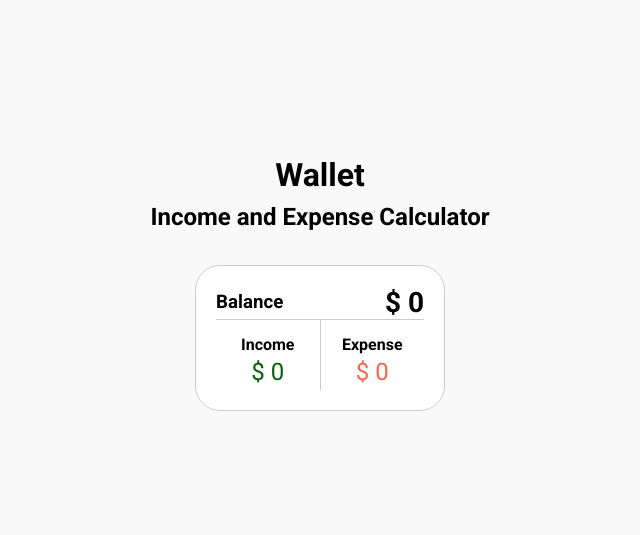
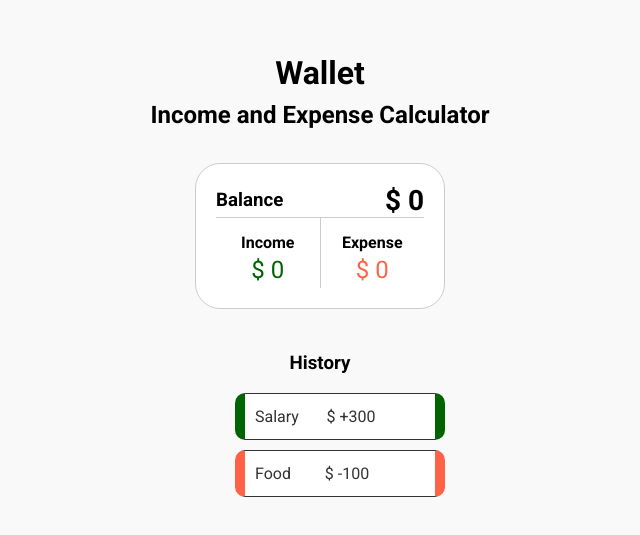
Before and after one commit to smeshchankin/wallet, a plain HTML site: page index.html in a window 1280 px wide. Shown: the part 119-654 px from the top of the page, without its empty margins (320-960 px from the left). Drawn offline with Linux system fonts and the light colour scheme.

Commit message:
[WO-001] Design: history

```diff
--- a/index.html
+++ b/index.html
@@ -29,6 +29,22 @@
                 </div>
             </div>
         </section>
+
+        <section class="history">
+            <h3>History</h3>
+            <ul>
+                <li class="history__item history__item-plus">
+                    <span>Salary</span>
+                    <span>$ +300</span>
+                    <button class="history__delete">x</button>
+                </li>
+                <li class="history__item history__item-minus">
+                    <span>Food</span>
+                    <span>$ -100</span>
+                    <button class="history__delete">x</button>
+                </li>
+            </ul>
+        </section>
     </main>
 </body>
 </html>
--- a/style.css
+++ b/style.css
@@ -30,6 +30,7 @@ h1, h2, h3 {
     margin-top: 30px;
     width: 250px;
 }
+
 .total {
     padding: 20px;
     background-color: #fff;
@@ -68,3 +69,42 @@ h1, h2, h3 {
 .total__money-expense {
     color: tomato;
 }
+
+.history {
+    margin-top: 40px;
+}
+.history__item {
+    align-items: center;
+    background-color: #fff;
+    border-width: 1px;
+    border-style: solid;
+    border-radius: 10px;
+    border-left: 10px solid;
+    border-right: 10px solid;
+    color: #333;
+    display: flex;
+    justify-content: space-between;
+    padding: 10px;
+    margin: 10px 0;
+}
+.history__item-plus {
+    border-left-color:  darkgreen;
+    border-right-color: darkgreen;
+}
+.history__item-minus {
+    border-left-color:  tomato;
+    border-right-color: tomato;
+}
+.history__delete {
+    background-color: transparent;
+    color: red;
+    padding: 0 10;
+    border-width: 0;
+    font-size: 20px;
+    opacity: 0;
+    transition: opacity 0.3s ease;
+    cursor: pointer;
+}
+.history__item:hover .history__delete {
+    opacity: 1;
+}
```
Also changed, not shown: 1 other file.
